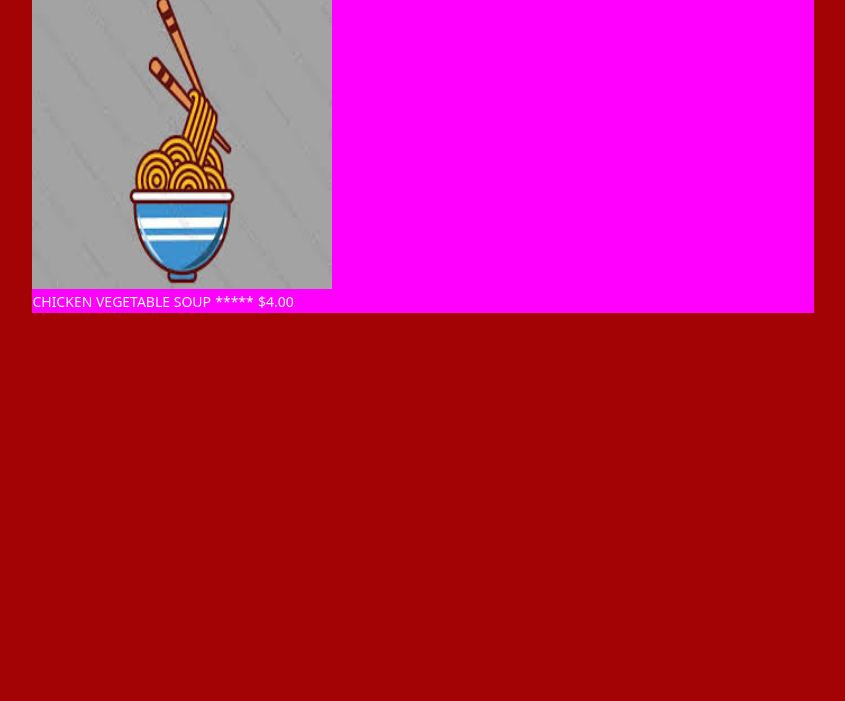
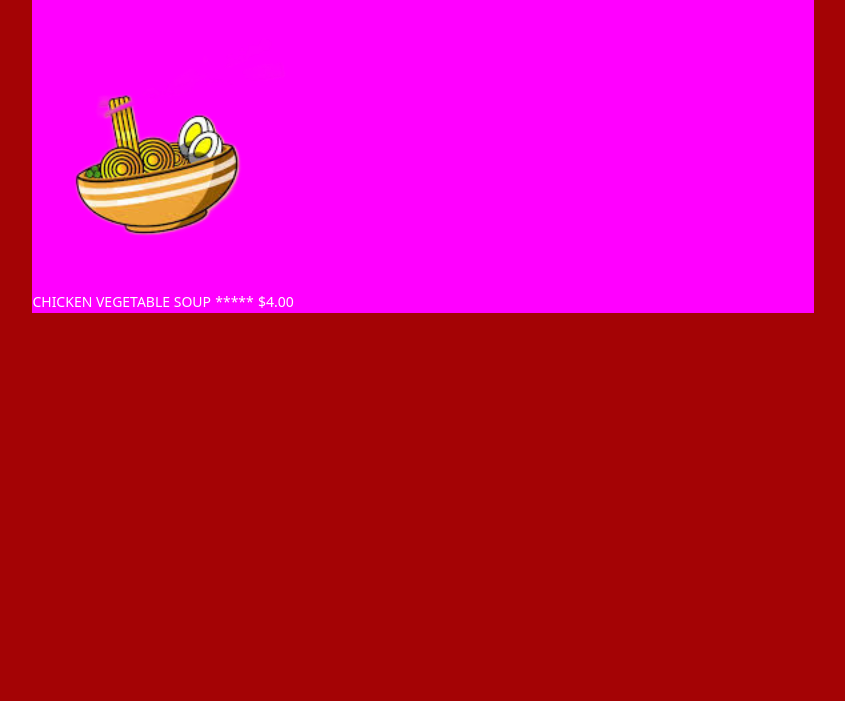
Before and after one commit to chhum-chanleak/noodle, a plain HTML site: page index.html in a window 1280 px wide. Shown: the part 99-800 px from the top of the page, without its empty margins (217-1062 px from the left). Drawn offline with nearby package versions, Linux system fonts and the light colour scheme.

Commit message:
fix: Update dish's image img/noodle-image.png

```diff
--- a/index.html
+++ b/index.html
@@ -20,7 +20,7 @@
         <div class="dishes">
           <div class="dish">
             <div class="img">
-              <img src="img/noodle-blue.jpeg" alt="Blue noodle" height="300" width="300">
+              <img src="img/noodle-image.png" alt="Blue noodle" height="300" width="300">
             </div>
             <div class="description">
                 <small>CHICKEN VEGETABLE SOUP</small>
```
